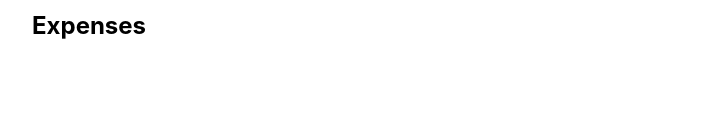
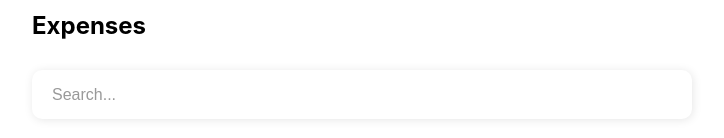
Before and after one commit to Zlata-Saburova/react-budget-app, a React (Create React App) app: page / in a window 1280 px wide. Shown: the part 482-620 px from the top of the page, without its empty margins (278-1002 px from the left). Built offline with nearby package versions, Linux system fonts and the light colour scheme.

Commit message:
feat(searchInput): add component search input

```diff
--- a/src/App.tsx
+++ b/src/App.tsx
@@ -4,6 +4,7 @@ import { Container } from "./components/Container/ContainerStyle";
 import { Title } from "./components/Title/Title";
 import { CardButton } from "./components/CardButton/CardButton";
 import { CustomSelect } from "./components/CustomSelect/Select";
+import { SearchInput } from "./components/SearchInput/SearchInput";
 
 function App() {
   return (
@@ -21,6 +22,7 @@ function App() {
       </Container>
       <Container>
         <Title>Expenses</Title>
+        <SearchInput />
       </Container>
     </StyledApp>
   );
--- /dev/null
+++ b/src/components/SearchInput/SearchInput.tsx
@@ -0,0 +1,5 @@
+import { SearchInputStyle } from "./SearchInputStyle";
+
+export const SearchInput = () => {
+  return <SearchInputStyle placeholder="Search..." />;
+};
--- /dev/null
+++ b/src/components/SearchInput/SearchInputStyle.ts
@@ -0,0 +1,23 @@
+import styled from "styled-components";
+
+export const SearchInputStyle = styled.input`
+  padding-top: 15px;
+  padding-bottom: 15px;
+  padding-left: 20px;
+
+  font-weight: 400;
+  font-size: 16px;
+  line-height: 19px;
+  color: rgb(0, 0, 0);
+
+  box-shadow: 1px 1px 10px rgba(0, 0, 0, 0.1);
+  border-radius: 10px;
+
+  &::placeholder {
+    font-weight: 400;
+    font-size: 16px;
+    line-height: 19px;
+
+    color: rgb(153, 153, 153);
+  }
+`;
```
